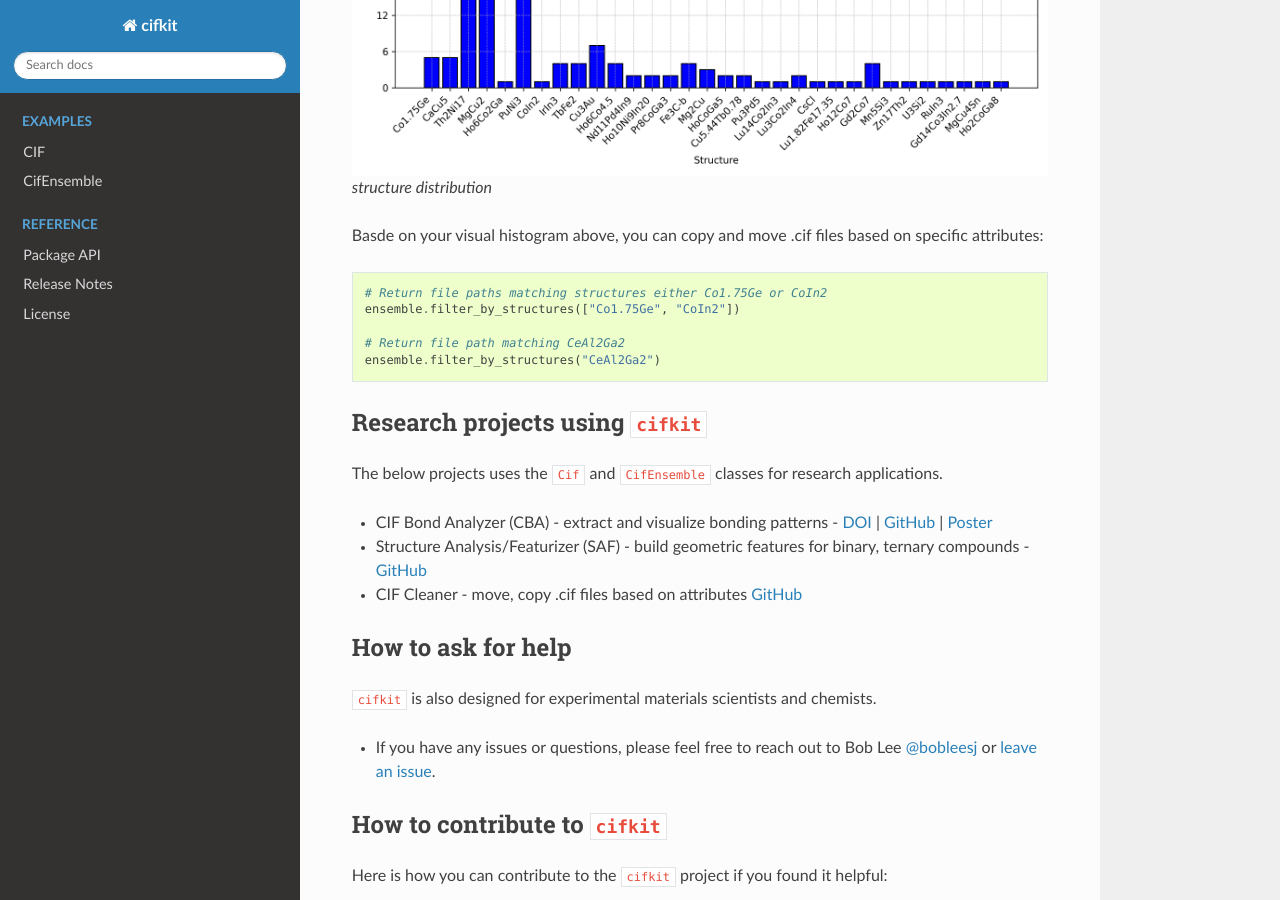
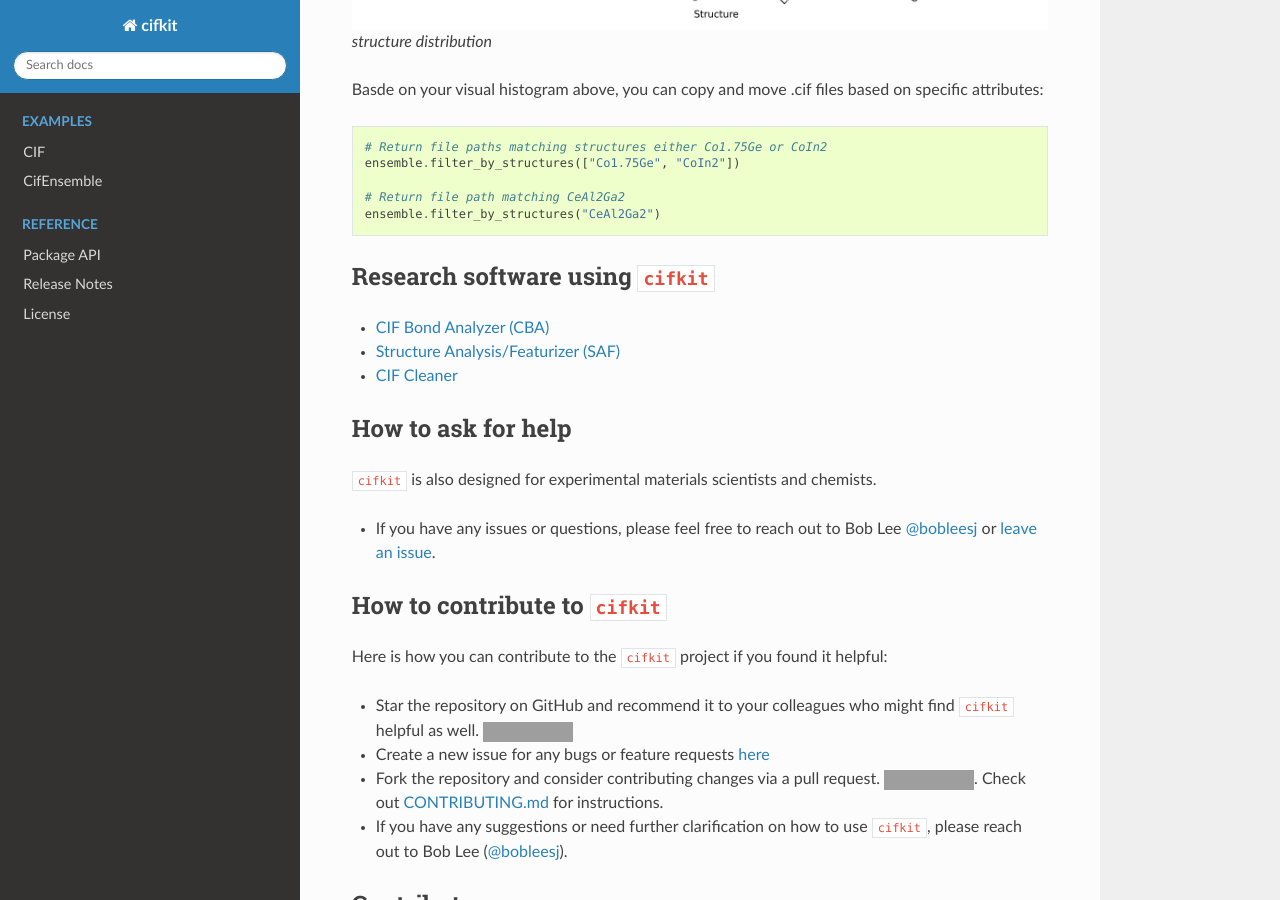
Before and after one commit to bobleesj/cifkit, a Sphinx documentation site: the page built from doc/source/index.rst, in a window 1280 px wide and 900 px high, scrolled down 3156 px. Built offline with Sphinx 7.4.7 and the Read the Docs theme 3.1.0, drawn with Linux system fonts in a browser that asks for light colours; some of the changed text lies outside the part shown; grey boxes are pictures that could not be loaded.

Commit message:
docs: remove not needed URLs to pacakges using cifkit in index.rst

```diff
--- a/doc/source/index.rst
+++ b/doc/source/index.rst
@@ -17,9 +17,6 @@ Installation
 
    pip install cifkit
 
-Welcome to the ``cifkit`` documentation!
-
-``cifkit`` - A Python package for coordination geometry and atomic site analysis.
 
 Citation
 --------
@@ -142,21 +137,12 @@ based on specific attributes:
    # Return file path matching CeAl2Ga2
    ensemble.filter_by_structures("CeAl2Ga2")
 
-Research projects using ``cifkit``
+Research software using ``cifkit``
 ----------------------------------
 
-The below projects uses the ``Cif`` and ``CifEnsemble`` classes for
-research applications.
-
--  CIF Bond Analyzer (CBA) - extract and visualize bonding patterns -
-   `DOI <https://doi.org/10.1016/j.jallcom.2023.173241>`__ \|
-   `GitHub <https://github.com/bobleesj/cif-bond-analyzer>`__ \|
-   `Poster <https://bobleesj.github.io/files/presentation/2024-GRC-poster.pdf>`__
--  Structure Analysis/Featurizer (SAF) - build geometric features for
-   binary, ternary compounds -
-   `GitHub <https://github.com/bobleesj/structure-analyzer-featurizer>`__
--  CIF Cleaner - move, copy .cif files based on attributes
-   `GitHub <https://github.com/bobleesj/cif-cleaner>`__
+-  `CIF Bond Analyzer (CBA) <https://github.com/bobleesj/cif-bond-analyzer>`_
+-  `Structure Analysis/Featurizer (SAF) <https://github.com/bobleesj/structure-analyzer-featurizer>`_
+-  `CIF Cleaner <https://github.com/bobleesj/cif-cleaner>`_
 
 How to ask for help
 -------------------
```
Also changed, not shown: other parts of doc/source/index.rst (+0 -2 lines).
